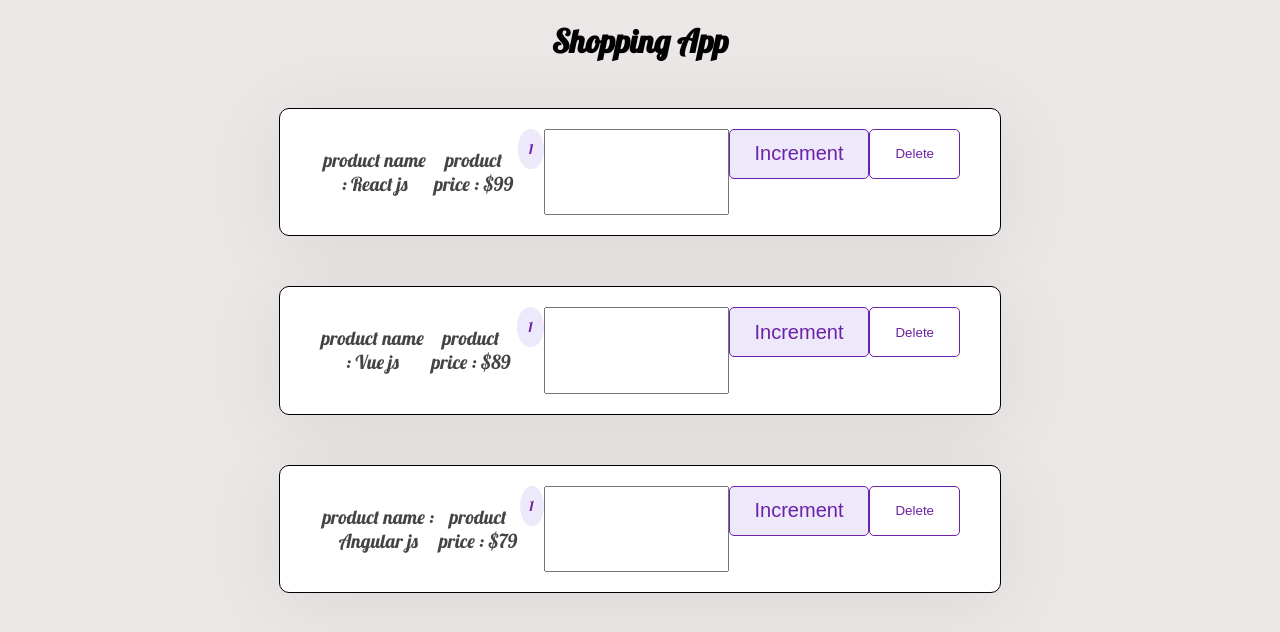
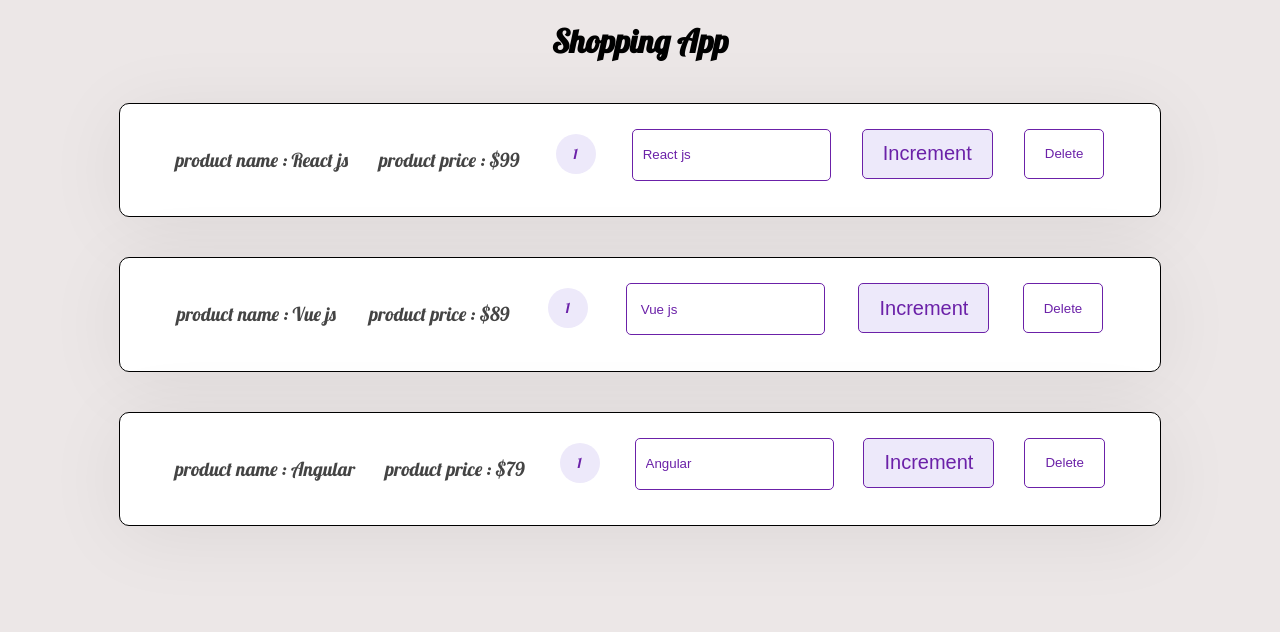
Before and after one commit to sevankeshish/select-delete-button-react, a React (Create React App) app: page / in a window 1280 px wide. Shown: the top 632 px of the page. Built offline with nearby package versions, Linux system fonts and the light colour scheme; a web font is replaced by a local one.

Commit message:
input styles

```diff
--- a/src/Components/Product/Product-component.jsx
+++ b/src/Components/Product/Product-component.jsx
@@ -10,7 +10,12 @@
       <p>product name : {props.items.title}</p>
       <p>product price : {props.items.price}</p>
       <span className="value">{props.items.quantity}</span>
-      <input type="text" onChange={props.onChange} />
+      <input
+        className="input"
+        type="text"
+        onChange={props.onChange}
+        value={props.items.title}
+      />
       <button onClick={props.onIncrement} className="increment">
         Increment
       </button>
--- a/src/Components/Product/product-style.scss
+++ b/src/Components/Product/product-style.scss
@@ -3,24 +3,28 @@
   border-radius: 10px;
   display: flex;
   justify-content: space-around;
-  padding: 20px 40px;
-  margin: 25px;
+  padding: 25px 40px;
+  margin: 20px;
   box-shadow: 0 10px 80px rgba(0, 0, 0, 0.065);
-  width: 40rem;
+  width: 60rem;
   font-size: larger;
   color: #444;
   background-color: #fff;
 }
 
 button {
+  // margin: 10px;
   border: 1px solid #6b21a8;
   border-radius: 5px;
   color: #6b21a8;
-  padding: 5px 25px;
+  padding: 10px 20px;
   height: 50px;
   cursor: pointer;
   outline: none;
   background-color: #fff;
+  display: flex;
+  // justify-content: center;
+  align-items: center;
 }
 
 .increment {
@@ -40,4 +44,18 @@
   color: #6b21a8;
   background-color: #ede9fa;
   font-size: 14px;
+  margin: 5px;
 }
+
+.input {
+  height: 50px;
+  outline: none;
+  border: 1px solid #6b21a8;
+  border-radius: 5px;
+  padding: 0px 10px;
+  color: #6b21a8;
+
+  &:focus {
+    border: 2px solid #6b21a8;
+  }
+}
--- a/src/Components/ProductList/ProductList-component.jsx
+++ b/src/Components/ProductList/ProductList-component.jsx
@@ -8,8 +8,8 @@
     this.state = {
       products: [
         { title: "React js", price: "$99", id: "1", quantity: "1" },
-        { title: "Vue js", price: "$89", id: "2", quantity: "1" },
-        { title: "Angular js", price: "$79", id: "3", quantity: "1" },
+        { title: " Vue js", price: "$89", id: "2", quantity: "1" },
+        { title: "Angular", price: "$79", id: "3", quantity: "1" },
       ],
     };
   }
```
